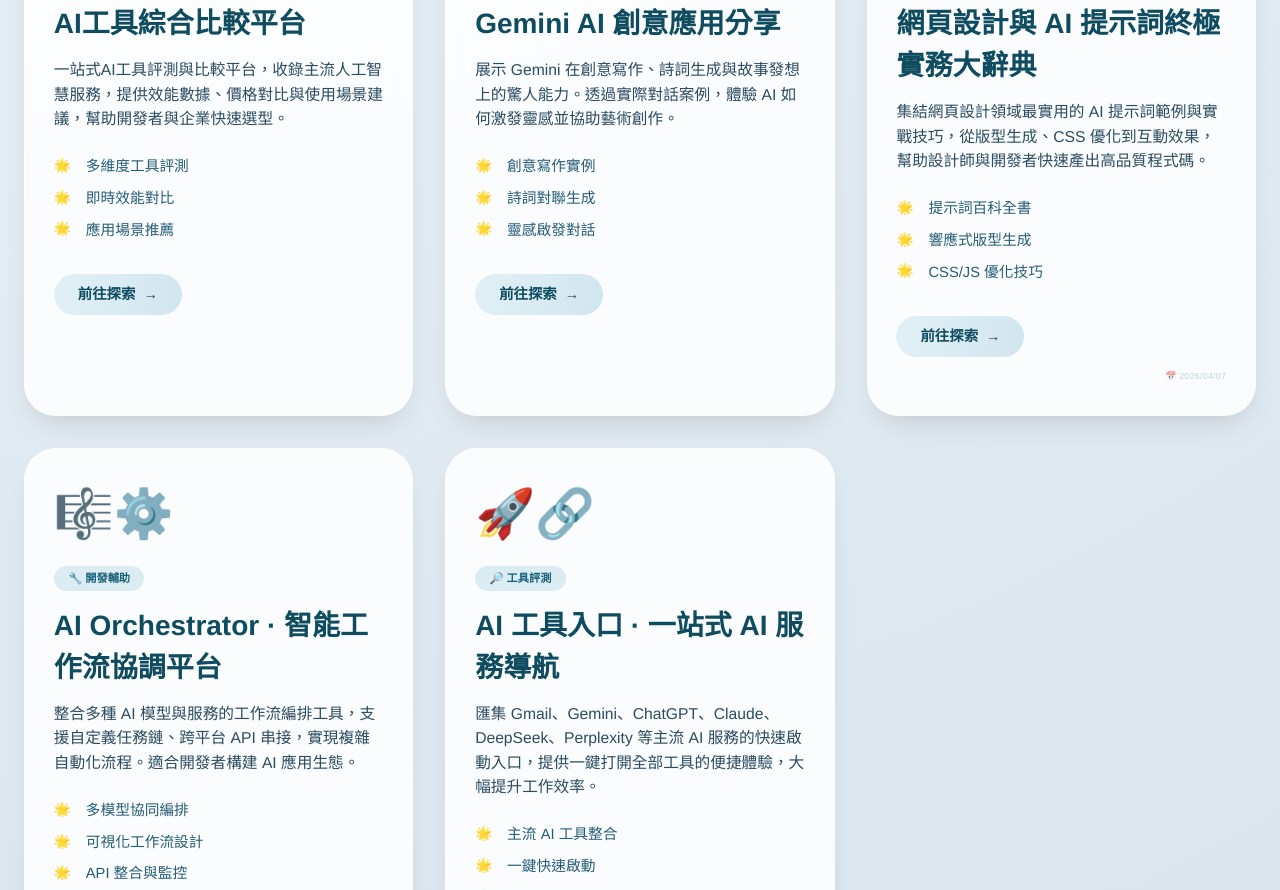
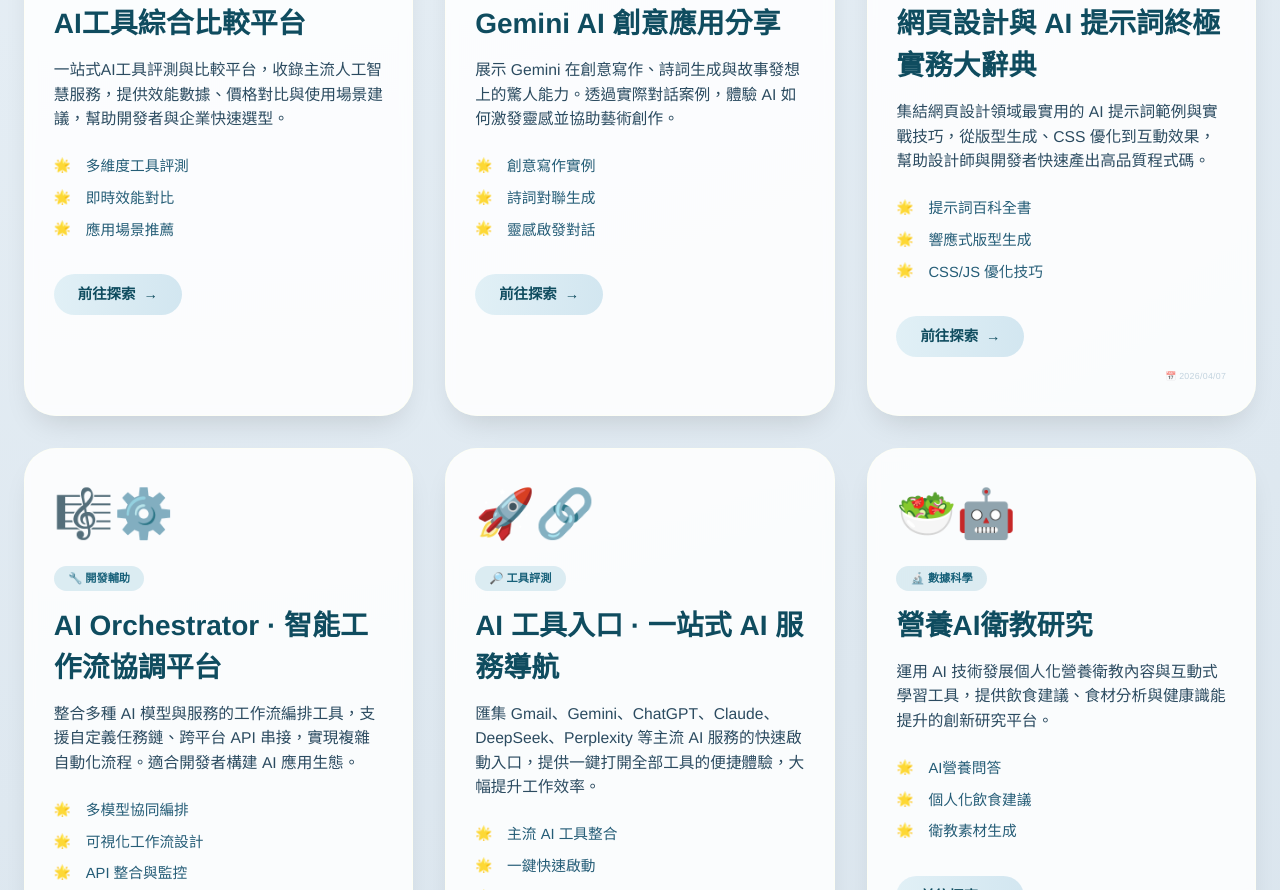
Before and after one commit to s8762999999-design/s8762999999-design.github.io, a plain HTML site: page index.html in a window 1280 px wide. Shown: the part 1910-2800 px from the top of the page. Drawn offline with Linux system fonts and the light colour scheme.

Commit message:
營養AI衛教研究
Updated meta descriptions and card data for nutritional AI research. Increased card support from 11 to 12 and modified related descriptions.

```diff
--- a/index.html
+++ b/index.html
@@ -5,10 +5,10 @@
     <meta name="viewport" content="width=device-width, initial-scale=1.0, viewport-fit=cover">
 
     <title>營養師亮亮AI探索研究成果</title>
-    <meta name="description" content="營養師亮亮AI探索研究成果彙整：AI藝術創作、自製網頁工具、AI人才前瞻、LLM/DS/Claude分析報告、AI工具比較平台、AI Orchestrator、AI工具入口導航，以及網頁設計AI提示詞辭典與Gemini創意應用。">
+    <meta name="description" content="營養師亮亮AI探索研究成果彙整：AI藝術創作、自製網頁工具、AI人才前瞻、LLM/DS/Claude分析報告、AI工具比較平台、AI Orchestrator、AI工具入口導航、營養AI衛教研究，以及網頁設計AI提示詞辭典與Gemini創意應用。">
 
     <meta property="og:title" content="營養師亮亮AI探索研究成果">
-    <meta property="og:description" content="亮亮營養師的AI研究成果：AI藝術創作、開發工具、人才趨勢、各類AI分析報告、AI Orchestrator、AI工具入口與網頁設計AI提示詞實務。">
+    <meta property="og:description" content="亮亮營養師的AI研究成果：AI藝術創作、開發工具、人才趨勢、各類AI分析報告、AI Orchestrator、AI工具入口、營養AI衛教研究與網頁設計AI提示詞實務。">
     <meta property="og:type" content="website">
     <meta property="og:image" content="https://via.placeholder.com/1200x630/155f7a/ffffff?text=AI+Research+2026">
     <meta property="og:image:alt" content="營養師亮亮AI探索研究成果">
@@ -355,7 +355,7 @@
         .resource-card {
             animation: fadeSlideUp 0.5s ease backwards;
         }
-        /* 支援最多 11 張卡片 */
+        /* 支援最多 12 張卡片 */
         .resource-card:nth-child(1) { animation-delay: 0.05s; }
         .resource-card:nth-child(2) { animation-delay: 0.1s; }
         .resource-card:nth-child(3) { animation-delay: 0.15s; }
@@ -367,6 +367,7 @@
         .resource-card:nth-child(9) { animation-delay: 0.45s; }
         .resource-card:nth-child(10) { animation-delay: 0.5s; }
         .resource-card:nth-child(11) { animation-delay: 0.55s; }
+        .resource-card:nth-child(12) { animation-delay: 0.6s; }
     </style>
 </head>
 <body>
@@ -396,8 +397,9 @@
 
 <script>
     // ============================================================
-    // 卡片資料陣列 (共11個，新增 AI 工具入口)
-    // 新卡片歸類於「平台與對話」群組，並加上研發日期標記 (2026/04/08)
+    // 卡片資料陣列 (共12個)
+    // 已將「AI 實驗工具箱 · 輕量級資源匯集」改為「營養AI衛教研究」
+    // 並調整描述與特色列表以符合營養衛教主軸
     // ============================================================
     const sitesData = [
         {
@@ -492,7 +494,6 @@
             group: "平台與對話",
             showDevDate: true   // 顯示研發日期 2026/04/07
         },
-        // ========= 新加入的 AI 工具入口網站 =========
         {
             title: "AI 工具入口 · 一站式 AI 服務導航",
             url: "https://s8762999999-design.github.io/AI-.port/",
@@ -501,7 +502,18 @@
             icon: "🚀🔗",
             category: "🔎 工具評測",
             group: "平台與對話",
-            showDevDate: true   // 新卡片顯示研發日期 2026/04/08
+            showDevDate: true   // 顯示研發日期 2026/04/08
+        },
+        // ========= 修改後的卡片：營養AI衛教研究 =========
+        {
+            title: "營養AI衛教研究",
+            url: "https://s8762999999-design.github.io/-/",
+            description: "運用 AI 技術發展個人化營養衛教內容與互動式學習工具，提供飲食建議、食材分析與健康識能提升的創新研究平台。",
+            features: ["AI營養問答", "個人化飲食建議", "衛教素材生成"],
+            icon: "🥗🤖",
+            category: "🔬 數據科學",
+            group: "平台與對話",
+            showDevDate: true   // 顯示研發日期 2026/04/08
         }
     ];
 
@@ -538,9 +550,8 @@
 
             // 如果需要顯示研發日期
             if (item.showDevDate) {
-                // 根據不同的卡片顯示不同的日期
                 let dateLabel = "📅 2026/04/07";
-                if (item.title === "AI 工具入口 · 一站式 AI 服務導航") {
+                if (item.title === "AI 工具入口 · 一站式 AI 服務導航" || item.title === "營養AI衛教研究") {
                     dateLabel = "📅 2026/04/08";
                 }
                 cardInnerHtml += `<div class="dev-date">${dateLabel}</div>`;
```
